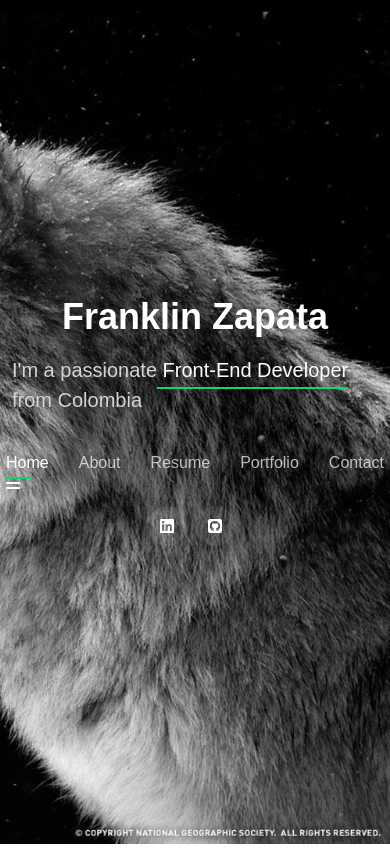
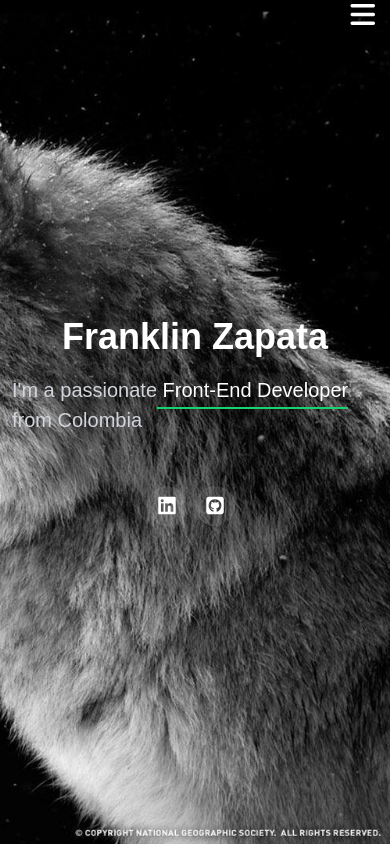
Before and after one commit to FranklinZ12/My-Portfolio-React-v1, a React (Create React App) app: page / in a window 390 px wide. Built offline with nearby package versions, Linux system fonts and the light colour scheme.

Commit message:
diseño navbar, pagina home echa

```diff
--- a/src/components/Navbar.jsx
+++ b/src/components/Navbar.jsx
@@ -1,6 +1,10 @@
+import { useState } from 'react';
 import { Link, NavLink, useNavigate } from 'react-router-dom';
-import '../styles/navbar.css'
+import '../styles/navbar.css';
+
 const Navbar = () => {
+  const [open, setOpen] = useState(false);
+
   return (
     <header className='header'>
       <div className='container'>
@@ -58,7 +62,13 @@ const Navbar = () => {
               </NavLink>
             </li>
           </ul>
-          <i className='fa-solid fa-bars mobile-nav-toggle'></i>
+            <i
+            className={
+              `mobile-nav-toggle
+              fa-solid fa-${open ? "x" : "bars"}`
+            }
+            onClick={() => setOpen(!open)}
+            />
         </nav>
 
         <div className='social-links'>
@@ -68,7 +78,7 @@ const Navbar = () => {
             rel='noopener noreferrer'
             className='linkedin'
             >
-            <i class="fa-brands fa-linkedin"></i>
+            <i className="fa-brands fa-linkedin"></i>
           </a>
           <a
             href='https://github.com/FranklinZ12'
@@ -76,7 +86,7 @@ const Navbar = () => {
             rel='noopener noreferrer'
             className='github'
             >
-            <i class="fa-brands fa-github-square"></i>
+            <i className="fa-brands fa-github-square"></i>
           </a>
         </div>
 
--- a/src/styles/navbar.css
+++ b/src/styles/navbar.css
@@ -33,7 +33,7 @@
 }
 
 .header .social-links a{
-    @apply text-base flex items-center justify-center
+    @apply text-xl flex items-center justify-center
  text-white mr-2 rounded-full w-10 h-10;
 background: rgba(255, 255, 255, 0.1);
 }
@@ -144,3 +144,50 @@ background: rgba(255, 255, 255, 0.1);
 /**
 * Mobile Navigation
 */
+.mobile-nav-toggle {
+    @apply text-white text-[28px] cursor-pointer hidden
+    fixed right-[15px] top-[15px];
+    line-height: 0;
+    transition: 0.5s;
+}
+
+@media (max-width: 991px) {
+    .mobile-nav-toggle {
+        display: block;
+    }
+
+    .navbar ul {
+        display: none;
+    }
+}
+
+.navbar-mobile {
+    @apply fixed overflow-hidden top-0 left-0 right-0
+    bottom-0 z-[999] mt-0;
+    background: rgba(0, 0, 0, 0.9);
+    transition: 0.3s;
+}
+
+.navbar-mobile .mobile-nav-toggle {
+    @apply absolute top-[15px] right-[15px];
+}
+
+.navbar-mobile ul {
+    @apply block absolute top-[55px] right-[15px]
+    bottom-[45px] left-[15px] py-[10px] px-0 overflow-y-auto;
+    transition: 0.3s;
+    border: 2px solid rgba(255, 255, 255, 0.2);
+}
+
+.navbar-mobile li {
+    @apply py-3 px-5;
+}
+
+.navbar-mobile li+li {
+    @apply m-0;
+}
+
+.navbar-mobile a,
+.navbar-mobile a:focus {
+    @apply text-base relative;
+}
```
